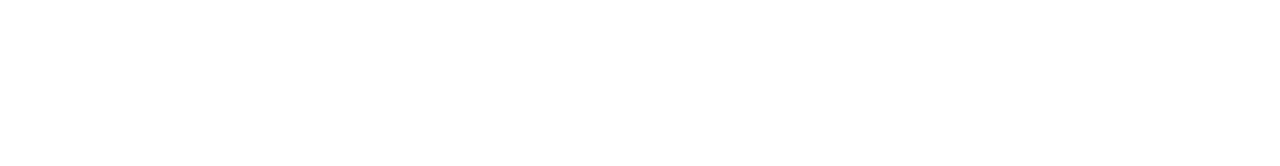
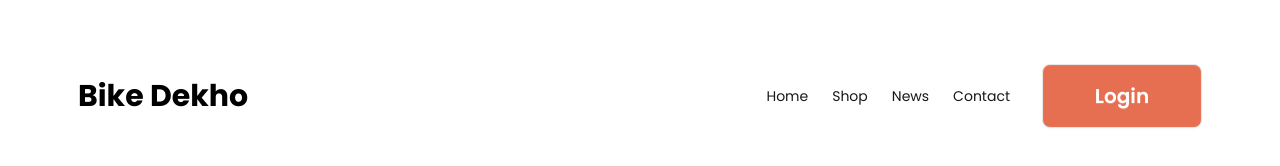
Before and after one commit to ashrafulalamasad/BikerZone-with-DaisyUI-and-TailwindCSS, a plain HTML site: page index.html in a window 1280 px wide. Drawn offline with nearby package versions, Linux system fonts and the light colour scheme.

Commit message:
Added navbar

```diff
--- a/index.html
+++ b/index.html
@@ -4,9 +4,51 @@
     <meta charset="UTF-8">
     <meta name="viewport" content="width=device-width, initial-scale=1.0">
     <title>BikerZone</title>
+    <link href="https://cdn.jsdelivr.net/npm/daisyui@5" rel="stylesheet" type="text/css" />
+    <script src="https://cdn.jsdelivr.net/npm/@tailwindcss/browser@4"></script>
+    <link rel="preconnect" href="https://fonts.googleapis.com">
+    <link rel="preconnect" href="https://fonts.gstatic.com" crossorigin>
+    <link href="https://fonts.googleapis.com/css2?family=Poppins:ital,wght@0,100;0,200;0,300;0,400;0,500;0,600;0,700;0,800;0,900;1,100;1,200;1,300;1,400;1,500;1,600;1,700;1,800;1,900&display=swap" rel="stylesheet">
+    <style>
+        *{
+            font-family: "Poppins", sans-serif;
+        }
+    </style>
 </head>
 <body>
-    <header></header>
+    <header class="max-w-[1140px] mx-auto">
+        <div class="navbar bg-base-100 flex justify-between">
+            <div class="navbar-start">
+                <div class="dropdown">
+                <div tabindex="0" role="button" class="btn btn-ghost lg:hidden">
+                    <svg xmlns="http://www.w3.org/2000/svg" class="h-5 w-5" fill="none" viewBox="0 0 24 24" stroke="currentColor"> <path stroke-linecap="round" stroke-linejoin="round" stroke-width="2" d="M4 6h16M4 12h8m-8 6h16" /> </svg>
+                </div>
+                <ul
+                    tabindex="0"
+                    class="menu menu-sm dropdown-content bg-base-100 rounded-box z-1 mt-3 w-52 p-2 shadow">
+                    <li><a>Home</a></li>
+                    <li><a>Shop</a></li>
+                    <li><a>News</a></li>
+                    <li><a>Contact</a></li>
+                </ul>
+                </div>
+                <a class="text-3xl font-bold text-black mt-[56px]">Bike Dekho</a>
+            </div>
+            <div class="flex justify-center gap-4 mt-[56px]">
+                <div class="navbar-center hidden lg:flex">
+                    <ul class="menu menu-horizontal px-1">
+                    <li><a>Home</a></li>
+                    <li><a>Shop</a></li>
+                    <li><a>News</a></li>
+                    <li><a>Contact</a></li>
+                    </ul>
+                </div>
+                <div class="navbar-end">
+                    <a class="btn bg-[#E76F51] text-white w-[160px] h-[64px] rounded-lg text-xl">Login</a>
+                </div>
+            </div>
+        </div>
+    </header>
     <main></main>
     <footer></footer>
 </body>
```
